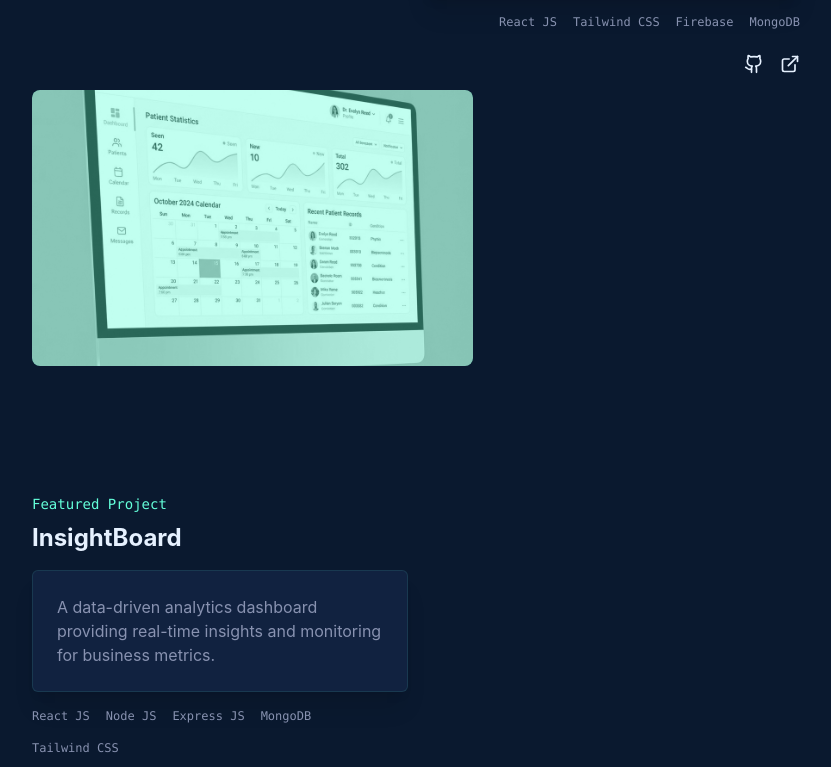
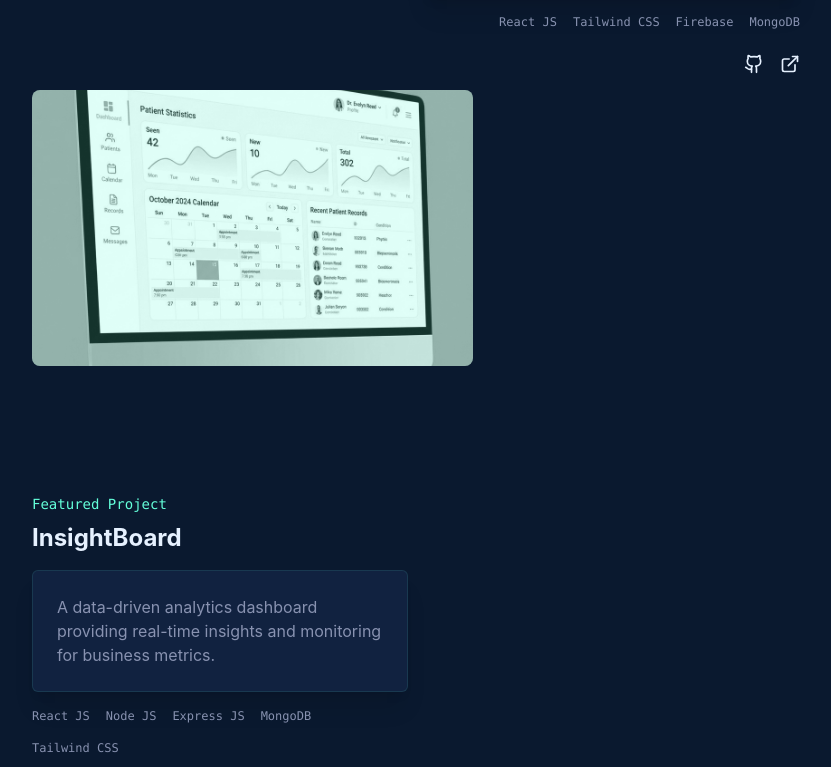
Before and after one commit to JoyChanda/Joy-s-Portfolio, a Next.js app: page / in a window 1280 px wide. Shown: the part 2193-2960 px from the top of the page, without its empty margins (224-1055 px from the left). Built offline with nearby package versions, Linux system fonts and the light colour scheme.

Commit message:
enhance project thumbnail visibility and interactive hover effects

```diff
--- a/src/components/Projects.tsx
+++ b/src/components/Projects.tsx
@@ -29,11 +29,11 @@ export default function Projects() {
             whileInView={{ opacity: 1, y: 0 }}
             transition={{ duration: 0.6 }}
             viewport={{ once: true }}
-            className={`relative grid grid-cols-1 md:grid-cols-12 items-center gap-4`}
+            className={`relative grid grid-cols-1 md:grid-cols-12 items-center gap-4 group`}
           >
             {/* Project Image */}
             <div
-              className={`md:col-span-7 relative group ${
+              className={`md:col-span-7 relative ${
                 index % 2 === 0 ? "md:order-1" : "md:order-2 md:col-start-6"
               }`}
             >
@@ -41,17 +41,18 @@ export default function Projects() {
                 href={project.live}
                 target="_blank"
                 rel="noopener noreferrer"
-                className="block relative aspect-[16/10] bg-primary/20 rounded-lg overflow-hidden"
+                className="block relative aspect-[16/10] bg-primary/10 rounded-lg overflow-hidden"
               >
-                <div className="absolute inset-0 bg-primary/40 group-hover:bg-transparent transition-all duration-300 z-10"></div>
+                <div className="absolute inset-0 bg-primary/20 group-hover:bg-transparent transition-all duration-300 z-10"></div>
                 <Image
                   src={project.image}
                   alt={project.title}
                   fill
-                  className="object-cover grayscale hover:grayscale-0 transition-all duration-500 rounded-lg"
+                  className="object-cover grayscale group-hover:grayscale-0 transition-all duration-500 rounded-lg scale-105 group-hover:scale-100"
                 />
               </a>
             </div>
+
 
 
             {/* Project Content */}
```
